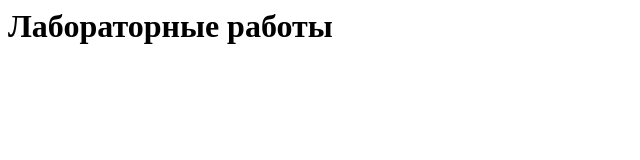
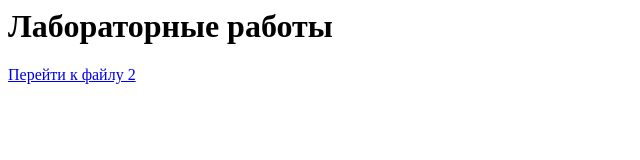
Before and after one commit to thienlaoo123/thienlaoo123.github.io, a plain HTML site: page index.html in a window 1280 px wide. Shown: the whole page, without its empty margins (0-640 px from the left). Drawn offline with Linux system fonts and the light colour scheme.

Commit message:
Update index.html

```diff
--- a/index.html
+++ b/index.html
@@ -8,5 +8,6 @@
 </head>
 <body>
     <h1>Лабораторные работы</h1>
+<a href="/lab1/lab1_3.html/doc1.html">Перейти к файлу 2</a>
 </body>
 </html>
```
